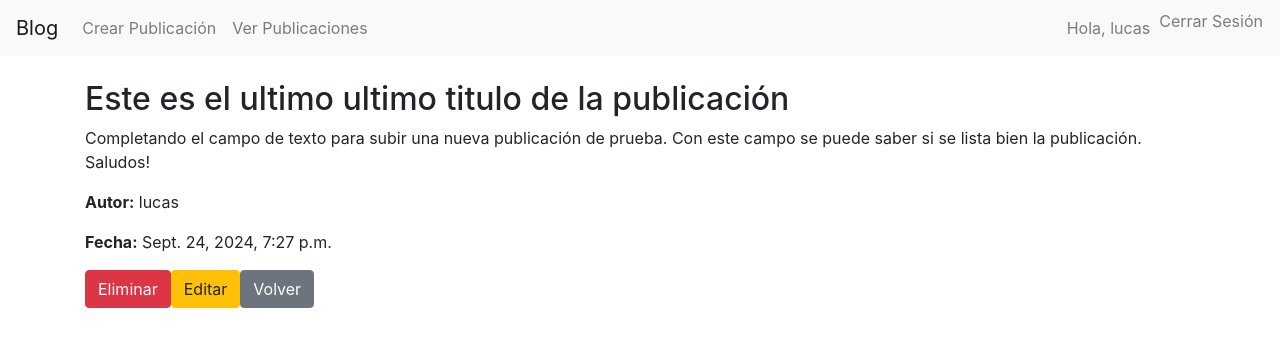
After one commit to LucasMor96/TP3-Blog--Moraga-Lucas, a Django app: page /publicacion/1/ in a window 1280 px wide. The commit adds this page. Shown: the top 347 px of the page. Run offline with Django 5.2, Linux system fonts and the light colour scheme; a user stored in the database is signed in; data comes from the database, SQL or seed files in the repository; both versions use the stored data as it was after the commit; some libraries are stand-ins or nearby versions.

Commit message:
Se implemento el uso de middleware personalizado, integrado (mensajes y login) Se agregaron y arreglaron las views para la edición y las vistas a detalle de cada publicación Se solucionaron errores de login Se agrego un footer

```diff
--- a/Blog/settings.py
+++ b/Blog/settings.py
@@ -53,6 +53,7 @@ MIDDLEWARE = [
     'django.contrib.auth.middleware.AuthenticationMiddleware',
     'django.contrib.messages.middleware.MessageMiddleware',
     'django.middleware.clickjacking.XFrameOptionsMiddleware',
+    'post.middleware.RequestLogMiddleware'
 ]
 
 ROOT_URLCONF = 'Blog.urls'
--- a/Blog/urls.py
+++ b/Blog/urls.py
@@ -18,7 +18,7 @@ from django.contrib import admin
 from django.contrib.auth import views as auth_views
 from django.urls import path
 from post import views
-from post.views import InicioView, registro_usuario, crear_publicacion
+from post.views import InicioView, logout_view, registro_usuario, crear_publicacion, detalle_post, eliminar_post, editar_post
 from post.views import listar_post
 
 urlpatterns = [
@@ -29,5 +29,8 @@ urlpatterns = [
     path('registro/', registro_usuario, name='registro'),
     path('crear/', views.crear_publicacion, name='crear_publicacion'),
     path('listar/', views.listar_post, name='listar_post'),
-
+    path('accounts/logout/', logout_view, name='logout'),
+    path('publicacion/<int:id>/', detalle_post, name='detalle_post'),
+    path('publicacion/eliminar/<int:id>/', eliminar_post, name='eliminar_post'),
+    path('publicacion/editar/<int:id>/', editar_post, name='editar_post'),
 ]
--- /dev/null
+++ b/post/middleware.py
@@ -0,0 +1,9 @@
+class RequestLogMiddleware:
+    def __init__(self, get_response):
+        self.get_response = get_response
+    def __call__(self, request):
+        # Lógica antes de la vista
+        print(f"Solicitud recibida: {request.method} {request.path}")
+        response = self.get_response(request)
+        # Lógica después de la vista
+        return response
--- a/post/templates/base.html
+++ b/post/templates/base.html
@@ -7,27 +7,58 @@
     <link rel="stylesheet" href="https://stackpath.bootstrapcdn.com/bootstrap/4.5.2/css/bootstrap.min.css">
 </head>
 <body>
+    <!-- Navbar de las páginas-->
     <nav class="navbar navbar-expand-lg navbar-light bg-light">
         <a class="navbar-brand" href="{% url 'inicio_view' %}">Blog</a>
+        <button class="navbar-toggler" type="button" data-toggle="collapse" data-target="#navbarNav" aria-controls="navbarNav" aria-expanded="false" aria-label="Toggle navigation">
+            <span class="navbar-toggler-icon"></span>
+        </button>
         <div class="collapse navbar-collapse" id="navbarNav">
-            <ul class="navbar-nav">
+            <ul class="navbar-nav mr-auto">
                 <li class="nav-item">
                     <a class="nav-link" href="{% url 'crear_publicacion' %}">Crear Publicación</a>
                 </li>
                 <li class="nav-item">
                     <a class="nav-link" href="{% url 'listar_post' %}">Ver Publicaciones</a>
                 </li>
-                <li class="nav-item">
-                    <a class="nav-link" href="{% url 'logout' %}">Cerrar Sesión</a>
-                </li>
+            </ul>
+            <ul class="navbar-nav ml-auto">
+                {% if user.is_authenticated %}
+                    <li class="nav-item">
+                        <a class="nav-link">Hola, {{ user.username }}</a>
+                    </li>
+                    <li class="nav-item">
+                        <form method="POST" action="{% url 'logout' %}">
+                            {% csrf_token %}
+                            <button class="btn btn-link nav-link" type="submit" style="padding: 0;">Cerrar Sesión</button>
+                        </form>
+                    </li>
+                {% else %}
+                    <li class="nav-item">
+                        <a class="nav-link" href="{% url 'login' %}">Iniciar Sesión</a>
+                    </li>
+                {% endif %}
             </ul>
         </div>
     </nav>
 
-    <div class="container mt-4">
-        {% block content %}
+
+        <!--Para mostrar cualquier mensaje desde las vistas a
+        cualquier plantilla usando mensajes del middleware-->
+        <div class="container mt-4">
+            {% if messages %}
+                <div class="alert alert-success" role="alert">
+                    {% for message in messages %}
+                        {{ message }}
+                    {% endfor %}
+                </div>
+            {% endif %}
+        <!--Bloque de contenido de las páginas-->
+            {% block content %}
+            {% endblock %}
+        </div>
+        {% block footer %}
         {% endblock %}
-    </div>
 
     <script src="https://code.jquery.com/jquery-3.5.1.slim.min.js"></script>
     <script src="https://cdn.jsdelivr.net/npm/@popperjs/core@2.5.2/dist/umd/popper.min.js"></script>
--- /dev/null
+++ b/post/templates/detalle_post.html
@@ -0,0 +1,18 @@
+{% extends 'base.html' %}
+
+{% block title %}Detalles de la Publicación{% endblock %}
+
+{% block content %}
+    <h2>{{ publicacion.titulo }}</h2>
+    <p>{{ publicacion.contenido }}</p>
+    <p><strong>Autor:</strong> {{ publicacion.autor.username }}</p>
+    <p><strong>Fecha:</strong> {{ publicacion.fecha_publicacion }}</p>
+<div style="display: inline-flex">
+    <form method="POST" action="{% url 'eliminar_post' publicacion.id %}">
+        {% csrf_token %}
+        <button type="submit" class="btn btn-danger">Eliminar</button>
+    </form>
+    <a href="{% url 'editar_post' publicacion.id %}" class="btn btn-warning">Editar</a>
+    <a href="{% url 'listar_post' %}" class="btn btn-secondary">Volver</a>
+</div>
+{% endblock %}
--- a/post/views.py
+++ b/post/views.py
@@ -1,9 +1,12 @@
+from django import forms
 from django.shortcuts import render, redirect
 from .models import Post
 from django.contrib.auth.decorators import login_required
 from django.contrib.auth.forms import UserCreationForm
 from django.views.generic import TemplateView
-
+from django.contrib import messages
+from django.contrib.auth import logout
+from django.shortcuts import get_object_or_404
 
 class InicioView(TemplateView):
     template_name = 'inicio.html'
@@ -19,10 +22,15 @@ def crear_publicacion(request):
                 autor=request.user
             )
             nueva_publicacion.save()
+            ##Mensaje de éxito de la creación de la publicación de django
+            messages.success(request, 'La publicación se ha creado con éxito.')
             return redirect('listar_post')
         return render(request, 'crear_publicacion.html')
 
-
+def logout_view(request):
+    logout(request)
+    messages.success(request, 'Sesión ha cerrado la sesión.')
+    return redirect('inicio_view')
 
 
 def registro_usuario(request):
@@ -41,3 +49,38 @@ from .models import Post
 def listar_post(request):
     publicaciones = Post.objects.all()
     return render(request, 'listar_post.html', {'publicaciones': publicaciones})
+
+@login_required
+def detalle_post(request, id):
+    publicacion = get_object_or_404(Post, id=id)
+    return render(request, 'detalle_post.html', {'publicacion': publicacion})
+
+@login_required
+def eliminar_post(request, id):
+    publicacion = get_object_or_404(Post, id=id, autor=request.user)  # Solo permite eliminar si es el autor
+    if request.method == 'POST':
+        publicacion.delete()
+        messages.success(request, 'Publicación eliminada con éxito.')
+        return redirect('listar_post')
+    return render(request, 'eliminar_confirmacion.html', {'publicacion': publicacion})
+
+
+class PublicacionForm(forms.ModelForm):
+    class Meta:
+        model = Post
+        fields = ['titulo', 'contenido']
+
+@login_required
+def editar_post(request, id):
+    publicacion = get_object_or_404(Post, id=id, autor=request.user)  # Solo permite editar si es el autor
+    ## Si el método es POST, se actualiza la publicación
+    if request.method == 'POST':
+        form = PublicacionForm(request.POST, instance=publicacion)
+        if form.is_valid():
+            form.save()
+            messages.success(request, 'Publicación actualizada con éxito.')
+            return redirect('detalle_post', id=publicacion.id)
+    ## Si no se muestra el formulario con los datos del post
+    else:
+        form = PublicacionForm(instance=publicacion)
+    return render(request, 'editar_post.html', {'form': form, 'publicacion': publicacion})
```
Also changed, not shown: post/templates/editar_post.html (added, +13 -0 lines), post/templates/eliminar_confirmacion.html (added, +14 -0 lines), post/templates/footer.html (added, +13 -0 lines), post/templates/inicio.html (+13 -3 lines), post/templates/listar_post.html (+23 -16 lines), db.sqlite3.
